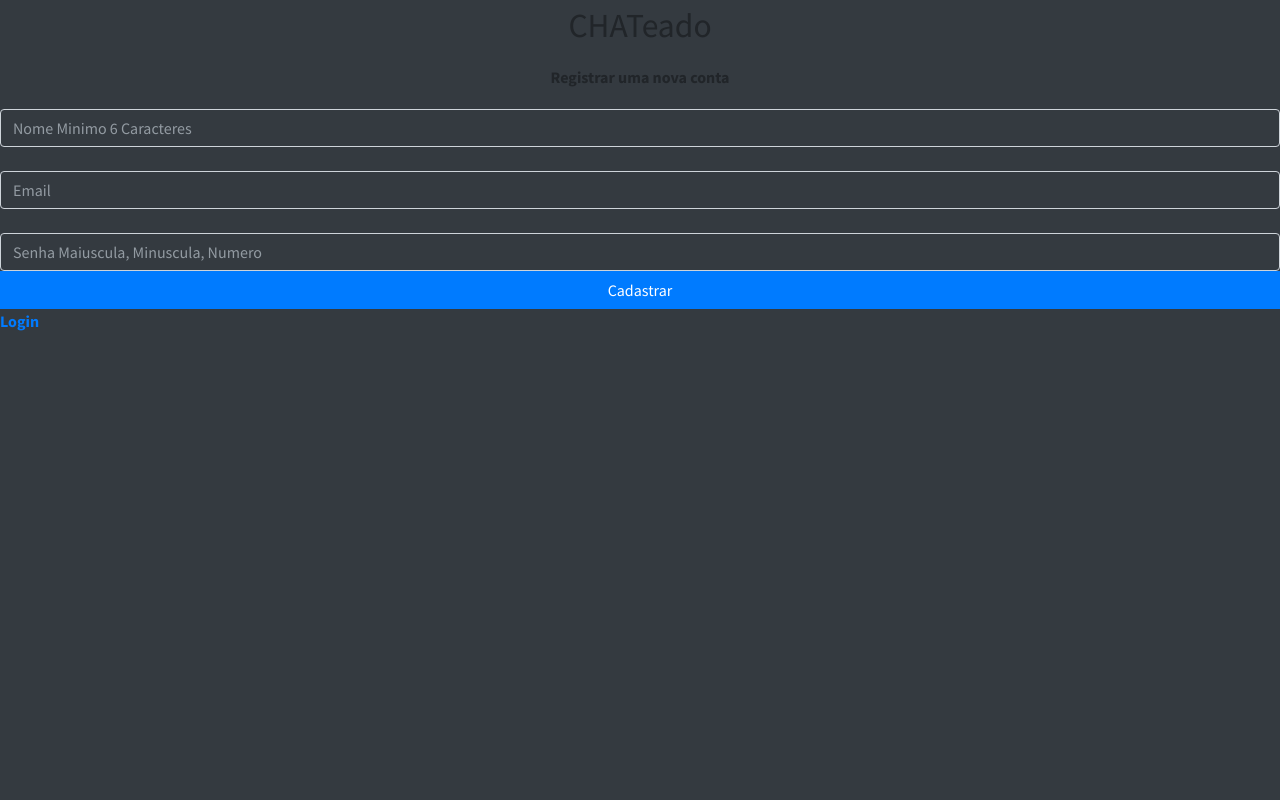
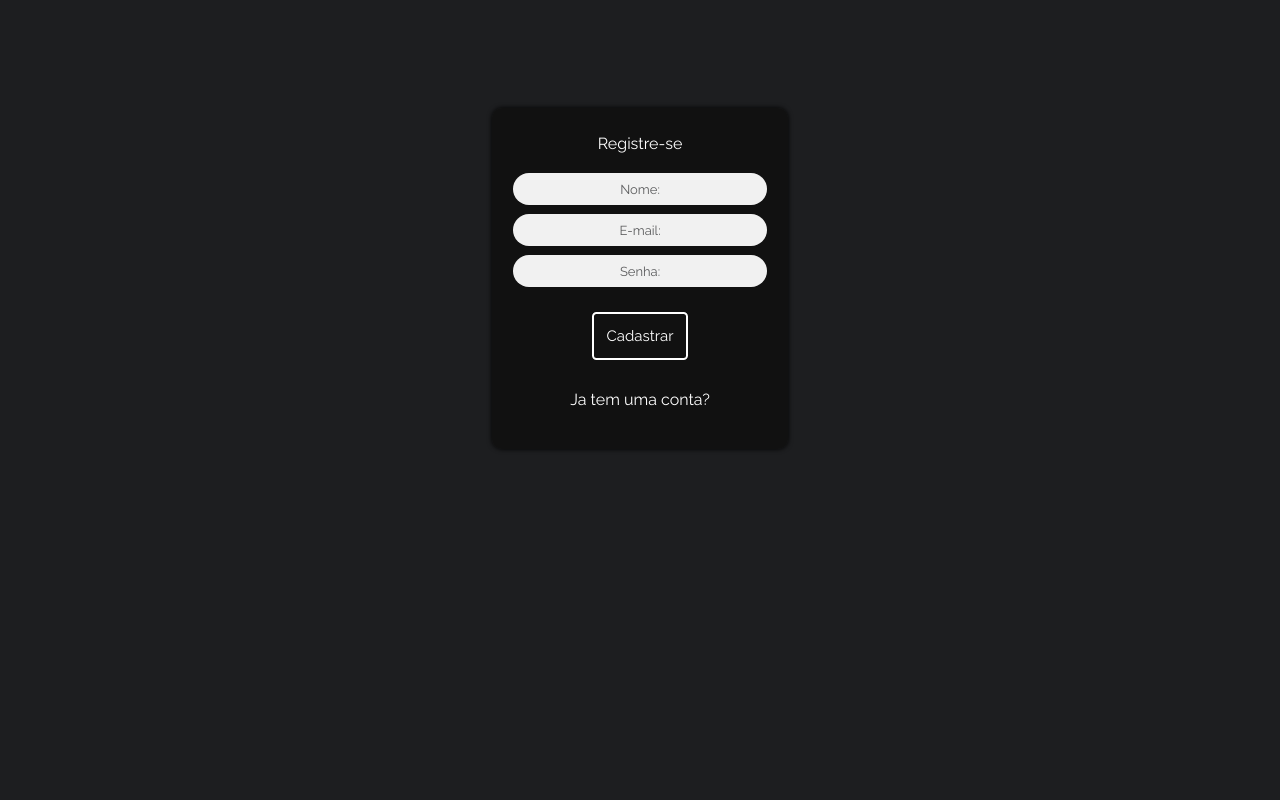
Before and after one commit to BenitoMarculanoRibeiro/Guia-Do-Programador-Antigo, a PHP site: page /cadastro.php in a window 1280 px wide. Run offline with PHP 8.4, Linux system fonts and the light colour scheme; some libraries are stand-ins or nearby versions.

Commit message:
Versão 0.0.3 - Semi funcional

```diff
--- a/cadastro.php
+++ b/cadastro.php
@@ -8,43 +8,32 @@ $erro = isset($_GET['erro']) ? $_GET['erro'] : 0;
 <head>
     <meta charset="utf-8">
     <meta http-equiv="X-UA-Compatible" content="IE=edge">
-    <title>CHATeado</title>
+    <title>Area de Registro</title>
     <link rel="sortcut icon" href="fotos_perfil/sad.png" type="image/png" />
     <meta name="viewport" content="width=device-width, initial-scale=1">
-    <link rel="stylesheet" href="css/all.min.css">
-    <link rel="stylesheet" href="https://code.ionicframework.com/ionicons/2.0.1/css/ionicons.min.css">
-    <link rel="stylesheet" href="css/icheck-bootstrap.min.css">
-    <link rel="stylesheet" href="css/adminlte.min.css">
     <link href="https://fonts.googleapis.com/css?family=Source+Sans+Pro:300,400,400i,700" rel="stylesheet">
+    <link rel="stylesheet" href="./css/style-cadastro.css">
 </head>
 
-<body style="background-color: #343a40;">
-    <div class="register-logo">
-        <a><b>CHATeado</a>
-    </div>
-    <p class="login-box-msg">Registrar uma nova conta</p>
-    <!--script>
-                    function confere() {
-                        document.getElementById('ck_incluir').disabled = !document.getElementById('ck_permissao').checked;
-                    }
-                </script-->
+<body>
+    <div class="areacadastro">
+        <fieldset class="fieldset">
+            <p class="registre">Registre-se</p>
             <form method="POST" action="controler/registra_usuario.php" action="../CHATeado">
-        <input id="nome" name="nome" style="background-color: #343a40;" type="text" class="form-control" placeholder="Nome Minimo 6 Caracteres" pattern="[A-Za-z]{4,255}">
-        <br>
-        <input id="email" name="email" style="background-color: #343a40;" type="email" class="form-control" placeholder="Email">
+                <input id="nome" name="nome" type="text" class="form-control" placeholder="Nome:" pattern="[A-Za-z]+{4,255}/?[\wà-úÀ-Ú ]*">
+                <input id="email" name="email" type="email" class="form-control" placeholder="E-mail:">
                 <?php
                 if ($erro == 1) {
                     echo '<font color = "#FF0000" >O email informado já está vinculado à um usuario!</font>';
                 }
                 ?>
-        <br>
-        <input id="senha" name="senha" style="background-color: #343a40;" type="password" class="form-control" placeholder="Senha Maiuscula, Minuscula, Numero" pattern="(?=.*\d)(?=.*[a-z])(?=.*[A-Z]).{6,254}">
+                <input id="senha" name="senha" type="password" class="form-control" placeholder="Senha:" pattern="(?=.*\d)(?=.*[a-z])(?=.*[A-Z]).{6,254}">
                 <button type="submit" class="btn btn-primary btn-block btn-flat">Cadastrar</button>
+
             </form>
-    <a href="index.php" class="text-center">Login</a>
+
+            <a href="index.php" class="text-center">Ja tem uma conta?</a>
     </div>
-    <script src="js/jquery.min.js"></script>
-    <script src="js/bootstrap.bundle.min.js"></script>
 </body>
 
 </html>
--- a/controler/registra_usuario.php
+++ b/controler/registra_usuario.php
@@ -1,5 +1,5 @@
 <?php
-    require_once('../php/db.class.php');
+    require_once('../db.class.php');
     require_once('../php/usuario/Usuario.class.php');
     $nome = $_POST['nome'];
     $email = $_POST['email'];
--- /dev/null
+++ b/css/style-cadastro.css
@@ -0,0 +1,91 @@
+@import url('https://fonts.googleapis.com/css2?family=Raleway&display=swap');
+body {
+    font-family: 'Raleway';
+}
+
+.areacadastro {
+    display: flex;
+    flex-direction: column;
+    flex-wrap: wrap;
+    align-items: center;
+}
+
+.areacadastro>input {
+    background-color: black;
+}
+
+.fieldset {
+    margin-top: 100px;
+    color: white;
+    background-color: #111111;
+    max-width: 280px;
+    border-radius: 10px;
+    border: none;
+    box-shadow: 0 0 5px black;
+}
+
+.text-center {
+    display: block;
+    margin: 30px;
+    text-align: center;
+    text-decoration: none;
+    color: white;
+    font-family: 'Raleway';
+}
+
+.registre {
+    display: block;
+    text-align: center;
+    margin: 20px;
+}
+
+input {
+    text-align: center;
+    display: block;
+    margin: 0 auto;
+    margin: 9px;
+    width: 250px;
+    height: 30px;
+    font-size: 16px;
+    border-radius: 17px;
+    border: none;
+    background-color: #F1F1F1;
+    outline: none;
+    color: #111111;
+    font-family: 'Raleway';
+}
+
+::placeholder {
+    color: #1d1e20;
+    opacity: 70%;
+    text-align: center;
+    font-size: 13px;
+}
+
+button {
+    display: block;
+    border-radius: 0.30em;
+    color: white;
+    text-decoration: none;
+    margin: 25px auto;
+    border: none;
+    text-align: center;
+    cursor: pointer;
+    font-weight: 300px;
+    font-family: 'Raleway';
+    padding: 13px;
+    background: none;
+    border: solid 2px white;
+    box-sizing: border-box;
+    transition: all 0.2s;
+    font-size: 15px;
+}
+
+button:hover {
+    color: #111111;
+    background-color: white;
+}
+
+body {
+    background-color: #1d1e20;
+}
--- a/php/usuario/Usuario.class.php
+++ b/php/usuario/Usuario.class.php
@@ -51,7 +51,7 @@ class Usuario
         $resultado_id  = mysqli_query($link, $sql);
         $row_id_usuario = $resultado_id->fetch_array(MYSQLI_ASSOC);
         //echo $row_id_usuario['id_usuario'];
-        if ($row_id_usuario['id_usuario'] === NULL) {
+        if ($row_id_usuario['id'] === NULL) {
             return true;
         } else {
             return false;
```
Also changed, not shown: php/index.php (+5 -2 lines), vai_login.php (+3 -4 lines), login.php (deleted). Lines whose indentation alone changed are shown as unchanged.
